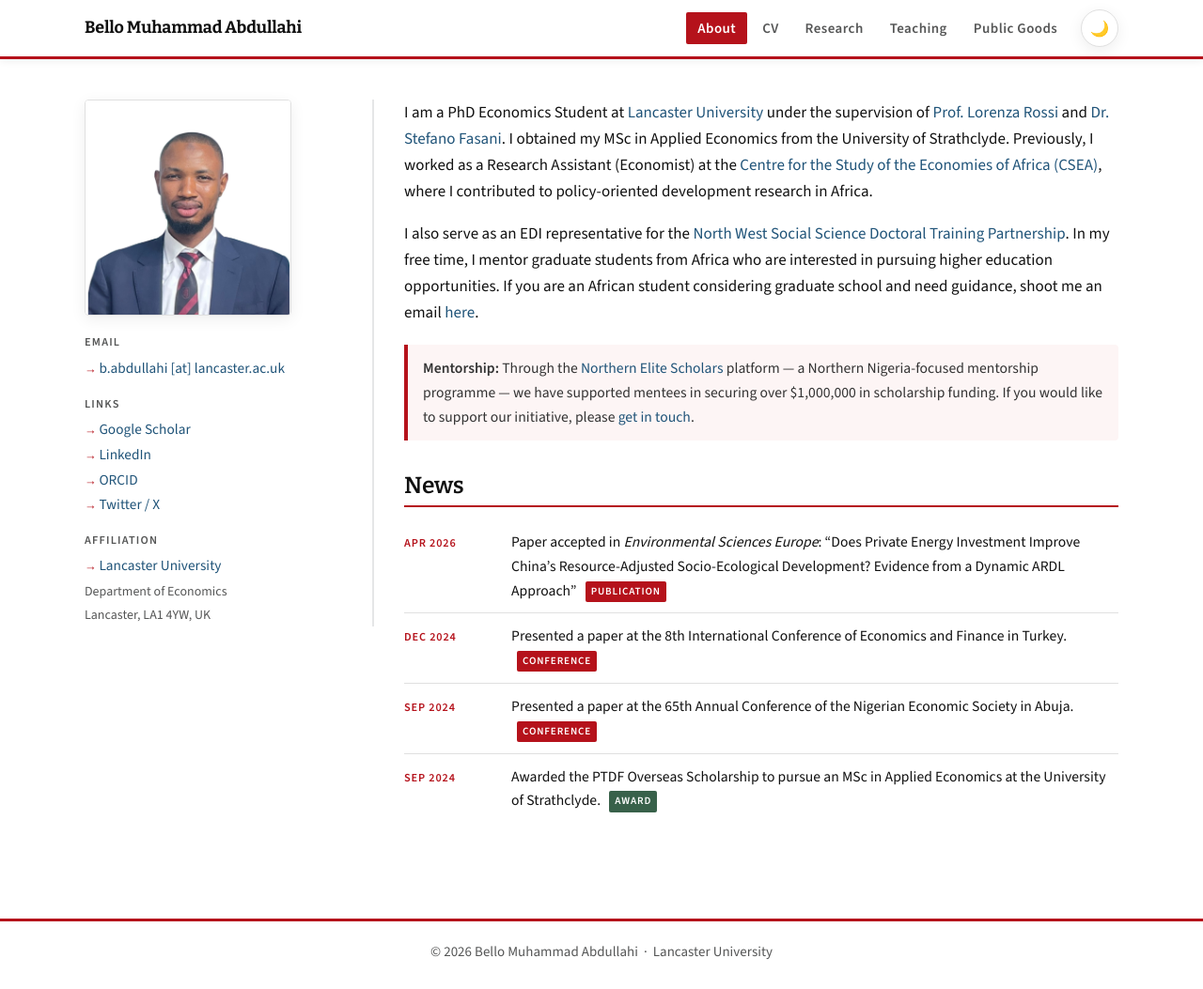
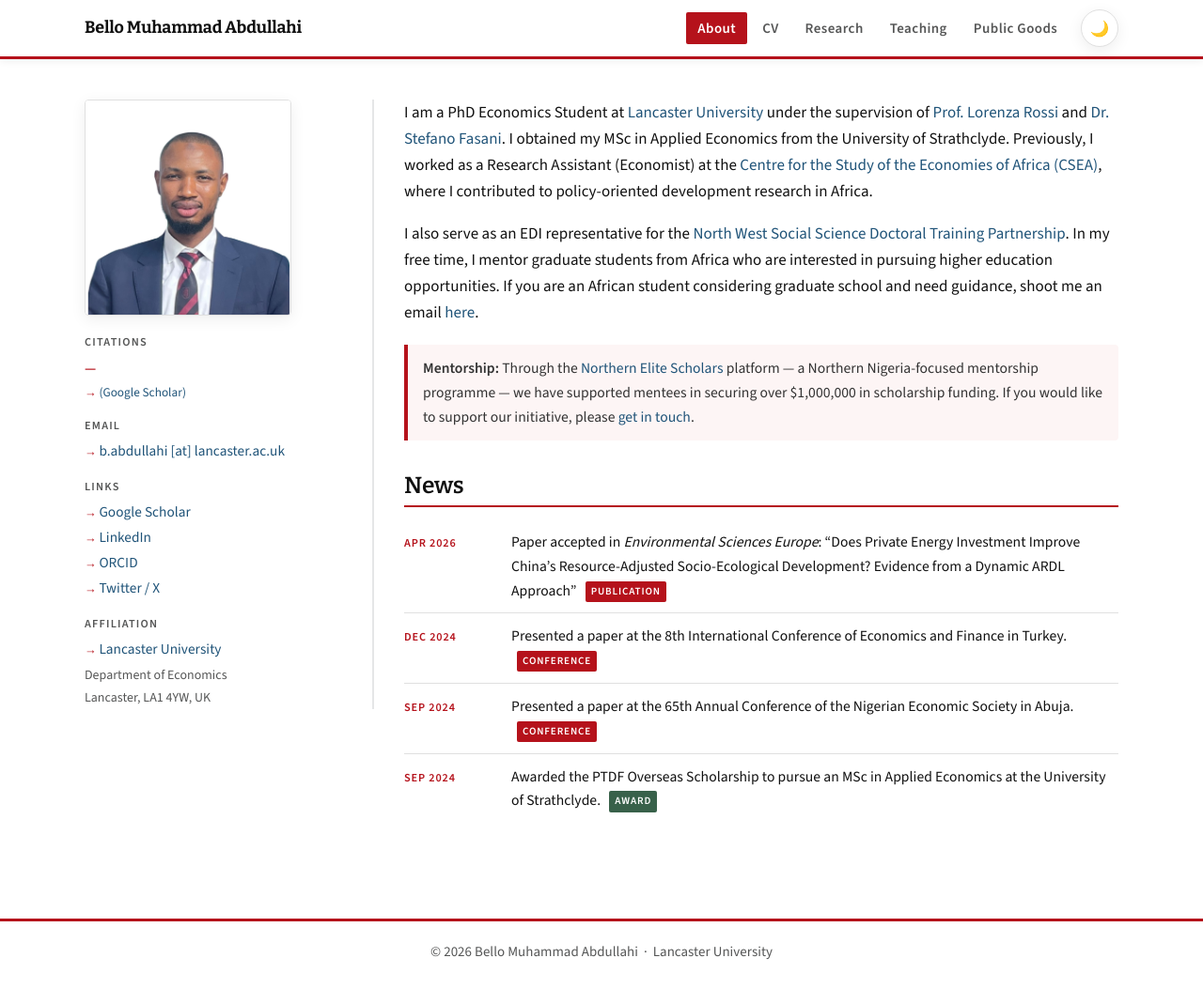
Before and after one commit to Bello-Abdullahi/Bello-Abdullahi.github.io, a Jekyll site: the page built from _pages/about.md, in a window 1280 px wide and 1053 px high. Shown: the whole window at 94% size. Built offline with Jekyll 4.4.1, drawn with Linux system fonts in a browser that asks for light colours.

Commit message:
Add files via upload

```diff
--- a/_layouts/about.html
+++ b/_layouts/about.html
@@ -17,6 +17,10 @@ layout: default
       {% endif %}
 
       <div class="profile-info">
+
+        <strong>Citations</strong>
+        <span id="scholar-cite-count" style="color:var(--lu-red); font-weight:600;">—</span>
+        &nbsp;<a href="https://scholar.google.com/citations?user=FONaAoAAAAAJ&hl=en" target="_blank" rel="noopener" style="font-size:0.78rem;">(Google Scholar)</a>
 
         <strong>Email</strong>
         <a href="mailto:{{ page.profile.email }}">b.abdullahi [at] lancaster.ac.uk</a>
```
